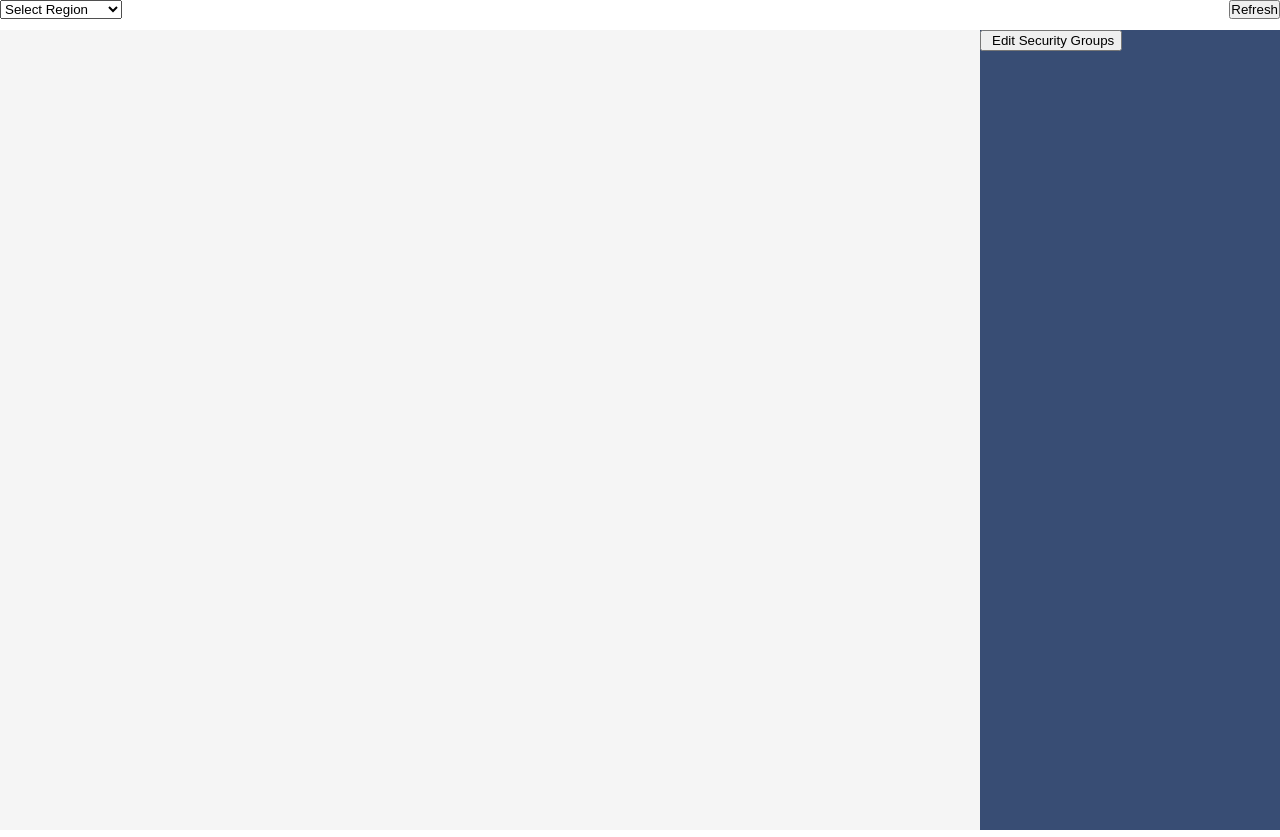
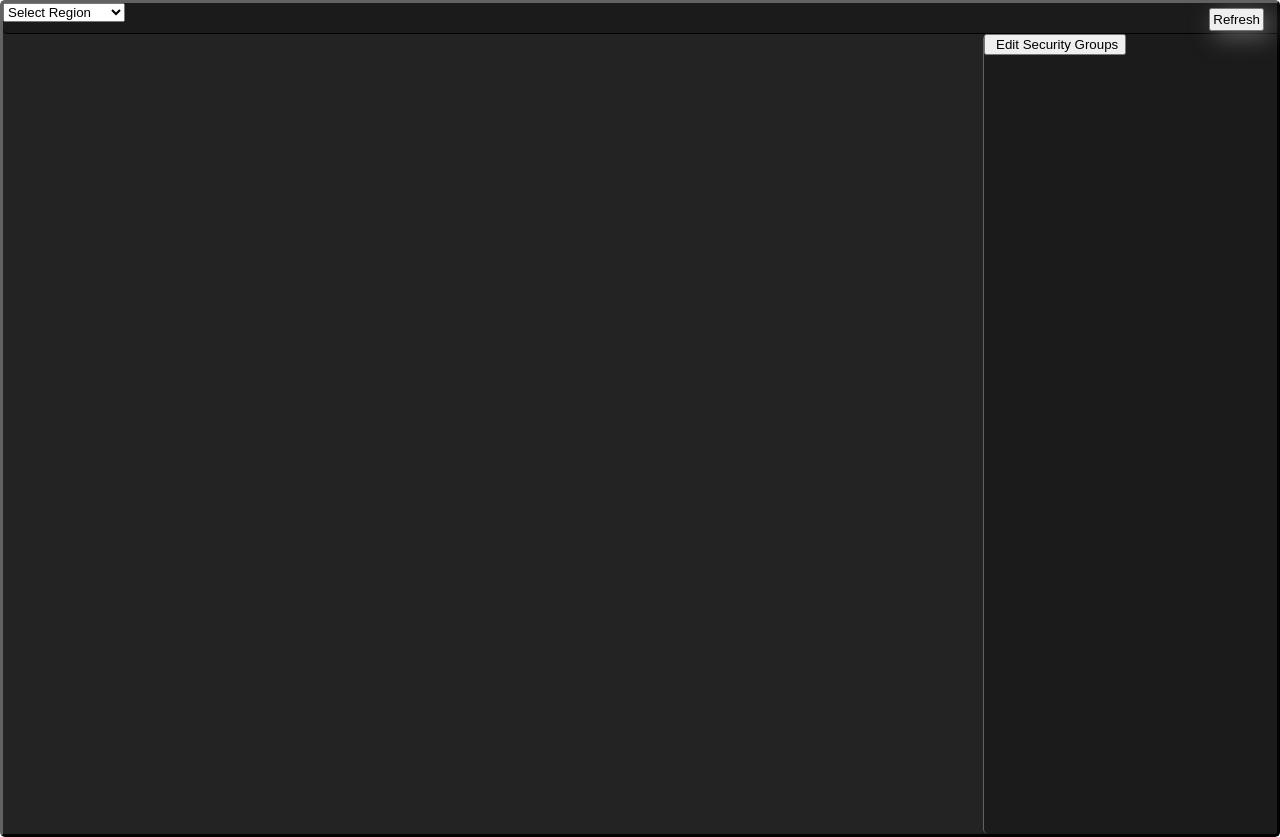
Before and after one commit to mira-visualizer/mira, a React app: page / in a window 1280 px wide. Built offline with nearby package versions, Linux system fonts and the light colour scheme; what cytoscape-cola would draw is missing.

Commit message:
some styling

```diff
--- a/src/actions/actions.js
+++ b/src/actions/actions.js
@@ -219,8 +219,8 @@ export const getAllRegions = () => {
         query: `
         query {
           aws(config: {
-            accessKeyId: "AKIAI26YPTNPKHEMJUNA",
-            secretAccessKey: "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"
+            accessKeyId: " -- ENTER ACCESS KEY ID -- ",
+            secretAccessKey: " -- ENTER SECRET ACCESS KEY -- "
           }) {
             us_east_2_ec2: ec2(config:{
               region: "us-east-2"
--- a/src/styles/App.scss
+++ b/src/styles/App.scss
@@ -4,14 +4,16 @@ body{
   margin: 0px;
   font-family: $title-font;
 }
-
 #app{
   display:grid;
   grid-template: 1fr;
-  background-color:rgba(72, 100, 151, 0.863);
+  background-color: $bg-color;
+  border: 3px outset $border-color;
+  border-radius: 5px;
 }
 #Menu{
-  background-color: rgb(255, 255, 255);
+  border-bottom: 1px outset $border-color;
+  border-radius: 5px;
   height: 30px;
   max-width: 100%;
 }
@@ -25,43 +27,38 @@ body{
 }
 #sidePanel{
   width: $side-bar-width;
-  background-color: darken($bg-color,10%);
   word-wrap: break-word;
+  border-left: 1px outset $border-color;
+  border-radius: 5px;
 }
-
 #sidePanel > *{
   padding-left:10px;
-
 }
-
 #sidePanel p{
   font-size: 10px;
-  color:white;
+  color: $light-font-color;
 }
-
-
 #refresh{
   float: right;
-  padding: 0px;
+  padding: 2px;
+  margin-right: 20px;
+  margin-top: 5px;
+  box-shadow: 6px 5px 24px #666666;
 }
-
 #loading img{
   margin-top: 45vh;
   margin-left: 50%;
   margin-right: 50%;
   margin-bottom:30%;
 }
-
 h4{
-  color:white;
+  color: $light-font-color;
 }
-
 .nodeInfo{
   max-width: 100%;
   max-height:500px;
   overflow-y: scroll;
 }
-
 .react-json-view{
   overflow-y: scroll;
   overflow-x: scroll;
@@ -70,7 +67,6 @@ h4{
   border: 2px solid slategrey;
   border-radius: 5px;
 }
-
 #details-header{
   text-align: center;
   background-color: dodgerblue;
@@ -81,7 +77,6 @@ h4{
   padding-bottom: 5px;
   margin-top: 20px;
 }
-
 #details-header h4{
   padding: 0px;
   margin: 0px;
--- a/src/styles/_theme.scss
+++ b/src/styles/_theme.scss
@@ -1,7 +1,8 @@
-$bg-color: rgb(72, 100, 151);
+$bg-color: rgb(27, 27, 27);
+$graph-container-bg-color: lighten($bg-color, 3%);
+$border-color: darken($bg-color, 5%);
+
 $side-bar-width: 300px;
 
-$light-font-color:rgba(238, 238, 238, 0.932);
+$light-font-color:rgba(235, 228, 228, 0.932);
 $title-font: "Arial", sans-serif;
-
-$graph-container-bg-color: rgb(245, 245, 245);
```
